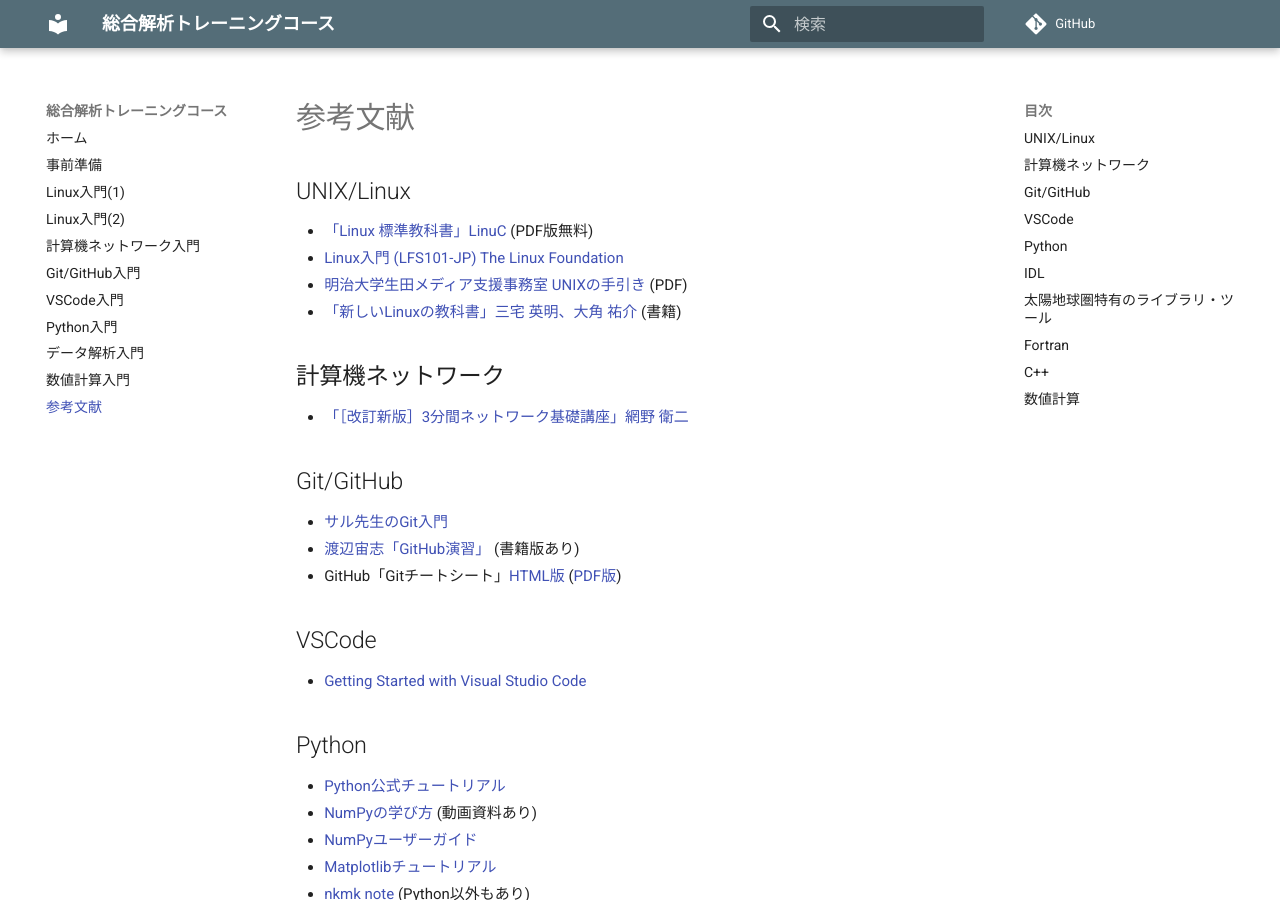
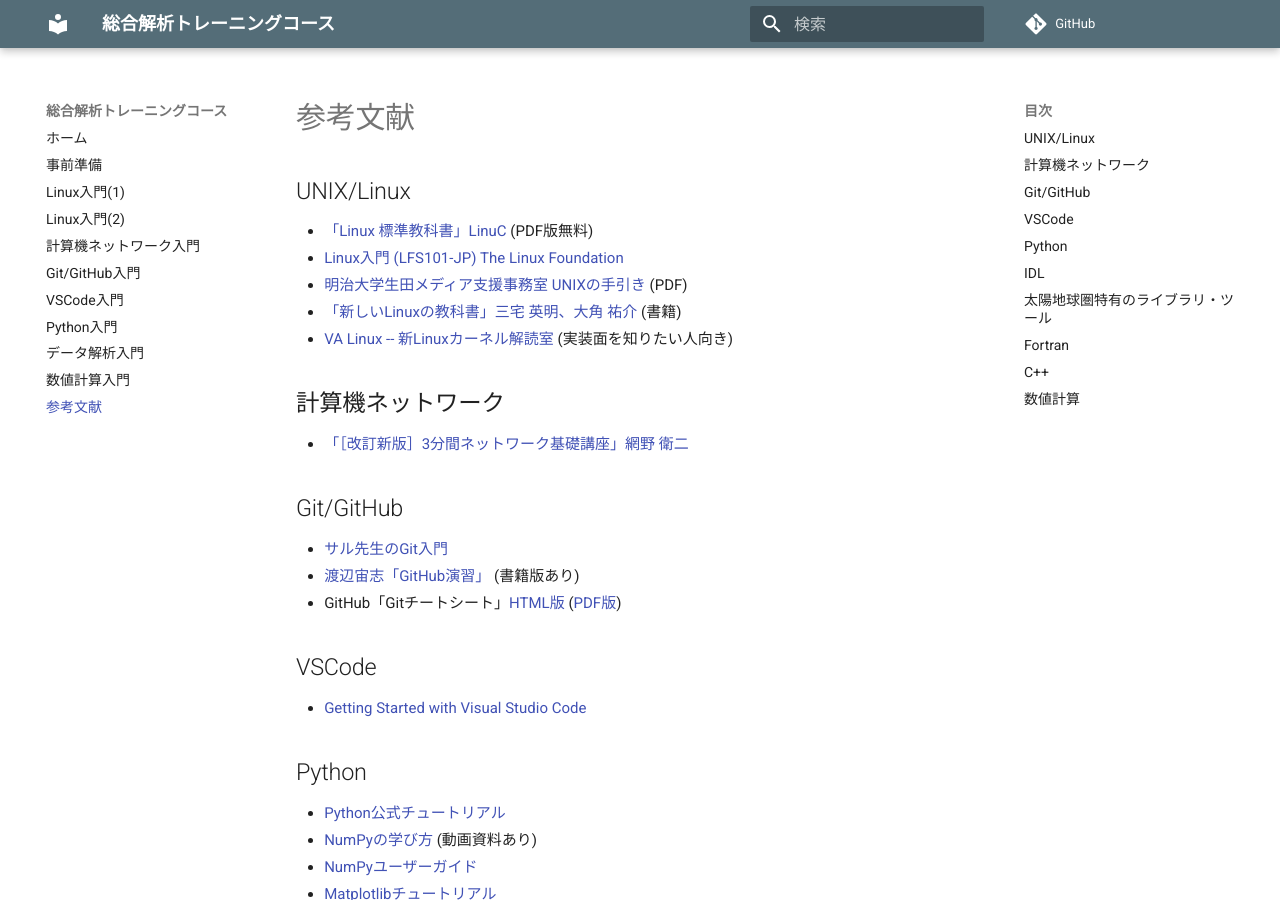
Before and after one commit to is-isee/training_course, an MkDocs documentation site: the page built from docs/references.md, in a window 1280 px wide and 900 px high. Built offline with MkDocs 1.6.1 and Material for MkDocs 9.7.7, drawn with Linux system fonts in a browser that asks for light colours; comment, search, counter and statistics services are not loaded.

Commit message:
updated references.md

```diff
--- a/docs/references.md
+++ b/docs/references.md
@@ -6,6 +6,7 @@
 - [Linux入門 (LFS101-JP) The Linux Foundation](https://training.linuxfoundation.org/ja/training/introduction-to-linux-lfs101-jp/)
 - [明治大学生田メディア支援事務室 UNIXの手引き](https://www.meiji.ac.jp/isys/doc/UNIX2019.pdf) (PDF)
 - [「新しいLinuxの教科書」三宅 英明、大角 祐介](https://www.sbcr.jp/product/4797380941/) (書籍)
+- [VA Linux -- 新Linuxカーネル解読室](https://www.valinux.co.jp/blog/archive/category/%E6%96%B0Linux%E3%82%AB%E3%83%BC%E3%83%8D%E3%83%AB%E8%A7%A3%E8%AA%AD%E5%AE%A4) (実装面を知りたい人向き)
 
 ## 計算機ネットワーク
 
```
